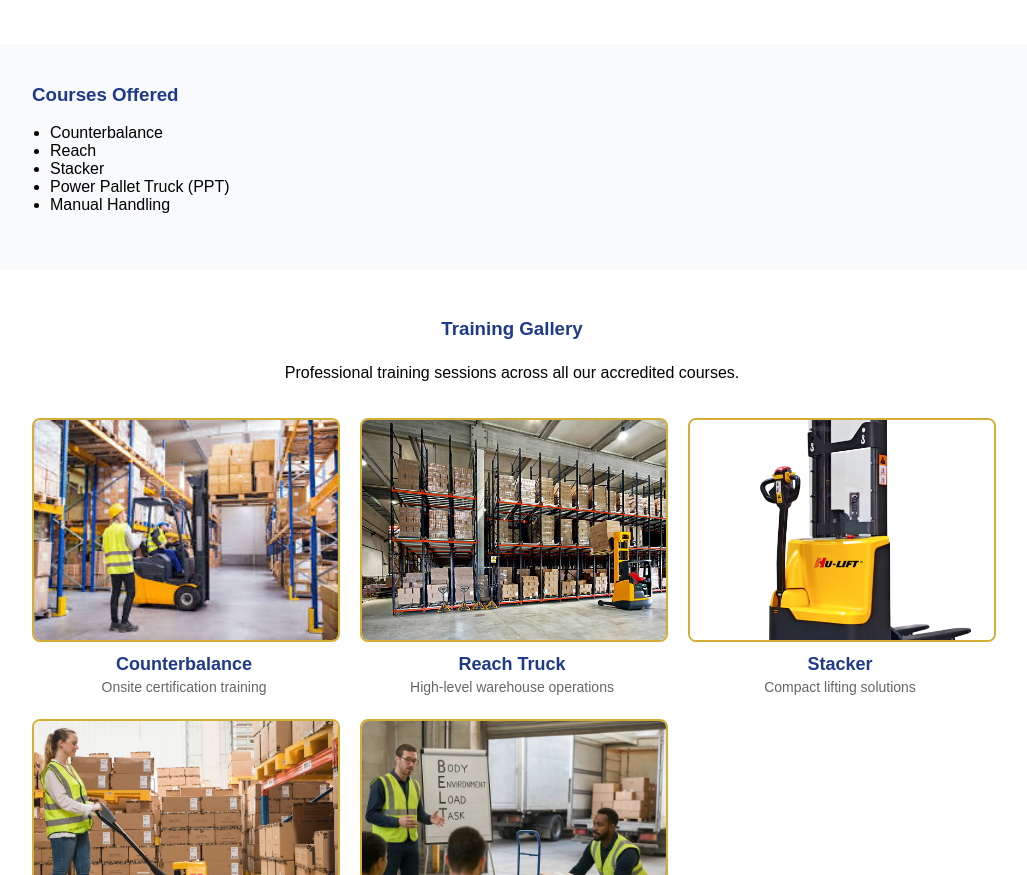
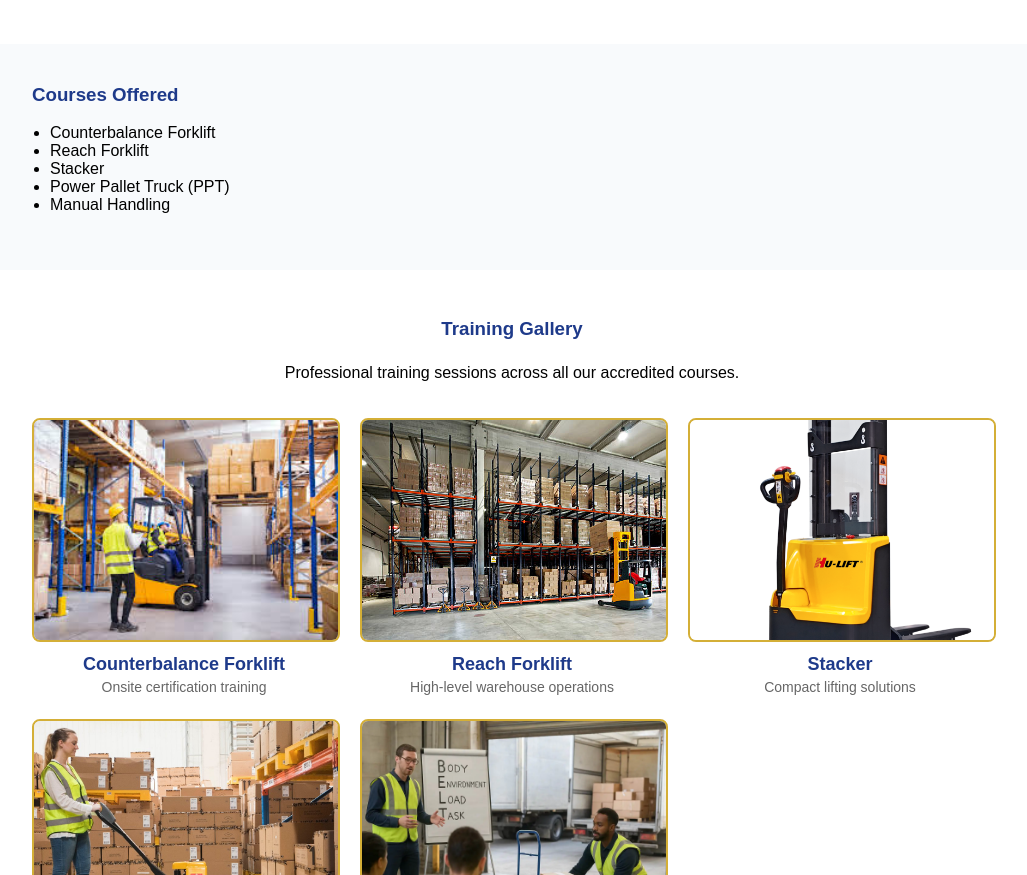
Before and after one commit to JBForks/jb-forklift-landing, a Next.js app: page / in a window 1280 px wide. Shown: the part 980-1855 px from the top of the page, without its empty margins (128-1155 px from the left). Built offline with nearby package versions, Linux system fonts and the light colour scheme.

Commit message:
Update page.tsx

```diff
--- a/app/page.tsx
+++ b/app/page.tsx
@@ -55,7 +55,7 @@ export default function Home() {
           <h2 style={{ color: navyBlue, marginTop: 0 }}>Forklift Training — Onsite, Flexible, Accredited</h2>
           <p style={{ fontSize: 16, lineHeight: 1.7 }}>
             We provide professional forklift training across Cork and Munster. Training available days, nights and weekends to suit your operation.
-            Courses include Counterbalance, Reach, Stacker, Power Pallet Truck and Manual Handling.
+            Courses include Counterbalance Forklift, Reach Forklift, Stacker, Power Pallet Truck and Manual Handling.
           </p>
           <a href="#contact" style={{
               display: 'inline-block',
@@ -95,8 +95,8 @@ export default function Home() {
         <div style={container}>
           <h3 style={{ color: navyBlue, marginTop: 0 }}>Courses Offered</h3>
           <ul style={{ marginTop: 12, paddingLeft: 18 }}>
-            <li>Counterbalance</li>
-            <li>Reach</li>
+            <li>Counterbalance Forklift</li>
+            <li>Reach Forklift</li>
             <li>Stacker</li>
             <li>Power Pallet Truck (PPT)</li>
             <li>Manual Handling</li>
@@ -129,7 +129,7 @@ export default function Home() {
               }}>
                 <img
                   src="/counterbalance.jpeg"
-                  alt="Counterbalance Training"
+                  alt="Counterbalance Forklift Training"
                   style={{
                     width: '100%',
                     height: '100%',
@@ -137,7 +137,7 @@ export default function Home() {
                   }}
                 />
               </div>
-              <h4 style={{ margin: '0 0 4px 0', color: navyBlue, fontSize: 18 }}>Counterbalance</h4>
+              <h4 style={{ margin: '0 0 4px 0', color: navyBlue, fontSize: 18 }}>Counterbalance Forklift</h4>
               <p style={{ margin: 0, fontSize: 14, color: '#666' }}>Onsite certification training</p>
             </div>
 
@@ -154,7 +154,7 @@ export default function Home() {
               }}>
                 <img
                   src="/reach.jpg"
-                  alt="Reach Truck Training"
+                  alt="Reach Forklift Training"
                   style={{
                     width: '100%',
                     height: '100%',
@@ -162,7 +162,7 @@ export default function Home() {
                   }}
                 />
               </div>
-              <h4 style={{ margin: '0 0 4px 0', color: navyBlue, fontSize: 18 }}>Reach Truck</h4>
+              <h4 style={{ margin: '0 0 4px 0', color: navyBlue, fontSize: 18 }}>Reach Forklift</h4>
               <p style={{ margin: 0, fontSize: 14, color: '#666' }}>High-level warehouse operations</p>
             </div>
 
@@ -257,8 +257,8 @@ export default function Home() {
             <input name="phone" placeholder="Phone (optional)" style={inputStyle} />
             <select name="course" style={inputStyle}>
               <option value="">Select a course (optional)</option>
-              <option>Counterbalance</option>
-              <option>Reach</option>
+              <option>Counterbalance Forklift</option>
+              <option>Reach Forklift</option>
               <option>Stacker</option>
               <option>Power Pallet Truck</option>
               <option>Manual Handling</option>
```
